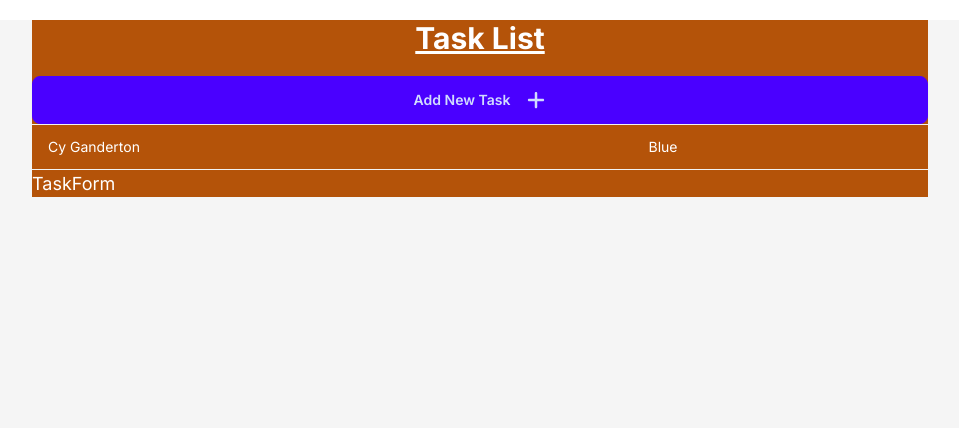
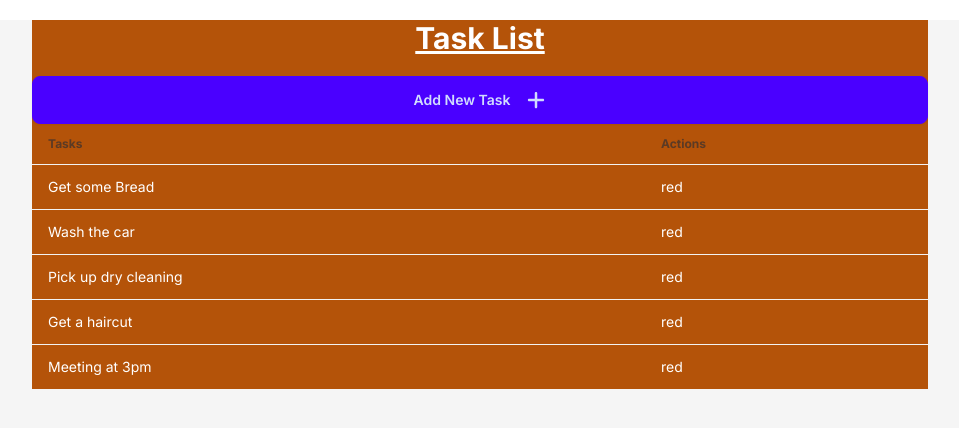
Before and after one commit to Dpro03/joy-of-coding-internship-solo-project, a Next.js app: page / in a window 1280 px wide. Shown: the top 428 px of the page, without its empty margins (160-1119 px from the left). Built offline with nearby package versions, Linux system fonts and the light colour scheme; data requests are answered from the project's data file.

Commit message:
added JSON.server

```diff
--- /dev/null
+++ b/components/Task.tsx
@@ -0,0 +1,17 @@
+
+import { ITask } from '../types/tasks';
+
+interface TaskProps {
+    task: ITask;
+}
+
+const Task: React.FC<TaskProps> = ({ task }) => {
+  return (
+    <tr key={task.id}>
+      <td>{task.text}</td>
+      <td>red</td>
+    </tr>
+  );
+}
+
+export default Task;
--- /dev/null
+++ b/components/TaskList.tsx
@@ -0,0 +1,31 @@
+import React from 'react';
+import { ITask } from '../types/types';
+import Task from './Task';
+
+interface TaskListProps {
+  tasks: ITask[];
+}
+
+const TaskList: React.FC<TaskListProps> = ({ tasks }) => {
+  return (
+    <div className="overflow-x-auto">
+      <table className="table">
+        {/* head */}
+        <thead>
+          <tr>
+            <th>Tasks</th>
+            <th>Actions</th>
+          </tr>
+        </thead>
+        <tbody>
+          {tasks.map((task) => (
+            <Task key={task.id} task={task} />
+
+          ))}
+        </tbody>
+      </table>
+    </div>
+  );
+}
+
+export default TaskList;
--- a/src/app/page.tsx
+++ b/src/app/page.tsx
@@ -1,25 +1,15 @@
-'use client'
+
 import { useState, useEffect } from 'react';
-import TaskList from '../components/TaskList';
-import TaskForm from '../components/TaskForm';
-import AddTask from '@/components/AddTask';
+import TaskList from '../../components/TaskList';
+import TaskForm from '../../components/TaskForm';
+import AddTask from '../../components/AddTask';
 import { getAllTasks } from '@/api';
 
-export default function TodoPage() {
-  const [tasks, setTasks] = useState([]);
+export default async function Home() {
+  const tasks = await getAllTasks();
+  console.log(tasks);
 
-  useEffect(() => {
-    const fetchData = async () => {
-      try {
-        const tasksData = await getAllTasks();
-        setTasks(tasksData);
-      } catch (error) {
-        console.error('Error fetching tasks:', error);
-      }
-    };
 
-    fetchData();
-  }, []);
 
   return (
     <main className='max-w-4xl mx-auto bg-amber-700 mt-4 mb-4'>
@@ -28,8 +18,7 @@ export default function TodoPage() {
           Task List
         </h1>
         <AddTask />
-        <TaskList tasks={tasks} />
-        <TaskForm />
+        <TaskList tasks={tasks}/>
       </div>
     </main>
   );
--- a/src/components/TaskList.tsx
+++ /dev/null
@@ -1,24 +0,0 @@
-import React from 'react';
-
-const TaskList = () => {
-  return (
-    <div className="overflow-x-auto">
-      <table className="table">
-        {/* head */}
-        <thead>
-          <tr>
-          </tr>
-        </thead>
-        <tbody>
-          {/* row 1 */}
-          <tr>
-            <td>Cy Ganderton</td>
-            <td>Blue</td>
-          </tr>
-        </tbody>
-      </table>
-    </div>
-  );
-}
-
-export default TaskList;
--- a/src/types/types.ts
+++ /dev/null
@@ -1,5 +0,0 @@
-export interface Task {
-    id: string;
-    title: string;
-    completed: boolean;
-  }
--- a/types/tasks.tsx
+++ b/types/tasks.tsx
@@ -1,5 +1,5 @@
 export interface ITask {
+    text: ReactNode;
     id: string;
     title: string;
-    completed: boolean;
 }
```
Also changed, not shown: components/AddTask.tsx (renamed from src/components/AddTask.tsx), components/TaskForm.tsx (renamed from src/components/TaskForm.tsx).
